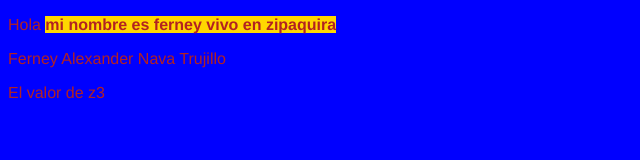
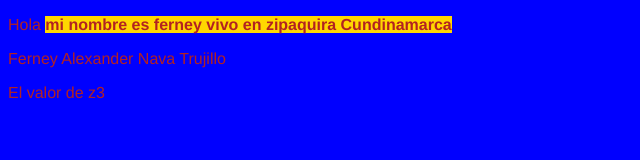
Before and after one commit to ferneynava/Curso-de-programacion-basica, a plain HTML site: page practica1.html in a window 1280 px wide. Shown: the whole page, without its empty margins (0-640 px from the left). Drawn offline with Linux system fonts and the light colour scheme.

Commit message:
:white_check_mark: Se agrego donde vivo junto con el municipio
Se agrego donde vivo junto con el municipio

```diff
--- a/practica1.html
+++ b/practica1.html
@@ -18,7 +18,7 @@
     </style>
     </head>
 <body>
- <p> Hola <strong>mi nombre es ferney vivo en zipaquira</strong> </p>
+ <p> Hola <strong>mi nombre es ferney vivo en zipaquira Cundinamarca</strong> </p>
  <p> Ferney Alexander Nava Trujillo</p>
   <script type="text/JavaScript">
        var x = 1;
```
